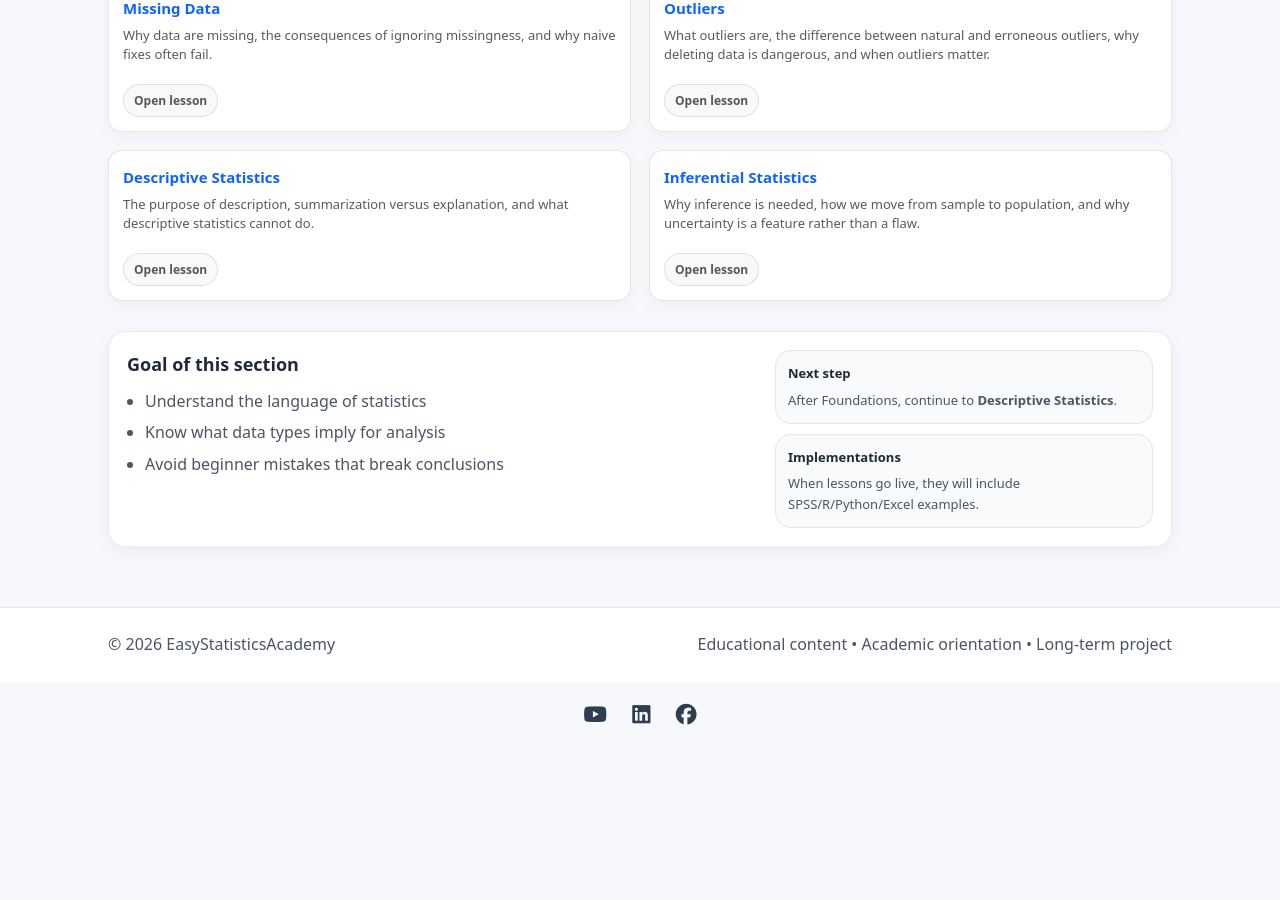
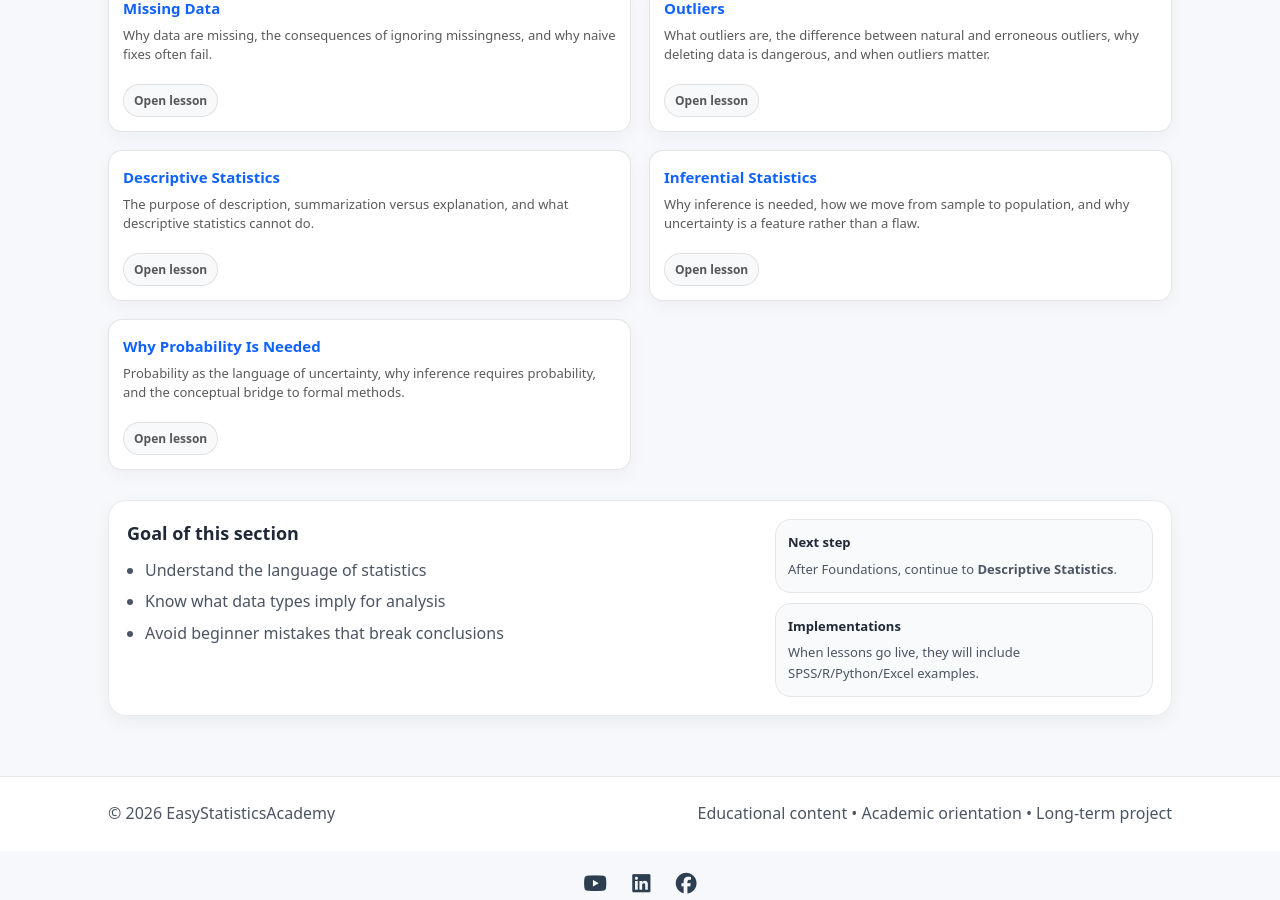
Before and after one commit to ammar-homaida-statistics/easystatisticsacademy, a Jekyll site: the page built from foundations/index.md, in a window 1280 px wide and 900 px high, scrolled down 2775 px. Built offline with Jekyll 4.4.1, drawn with Linux system fonts in a browser that asks for light colours; our own code applies the rules of GitHub Pages for plain Markdown files; before the commit the page ends 3506 px from its top, so only the background shows below that.

Commit message:
Add lesson card

```diff
--- a/foundations/index.md
+++ b/foundations/index.md
@@ -529,6 +529,22 @@ sidebar: true
     Open lesson
   </a>
 </div>
+<div class="card lesson-card">
+  <h3>
+    <a href="/foundations/why-probability-is-needed/">
+      Why Probability Is Needed
+    </a>
+  </h3>
+
+  <p>
+    Probability as the language of uncertainty, why inference
+    requires probability, and the conceptual bridge to formal methods.
+  </p>
+
+  <a class="pill" href="/foundations/why-probability-is-needed/">
+    Open lesson
+  </a>
+</div>
 </div>
 
 
```
